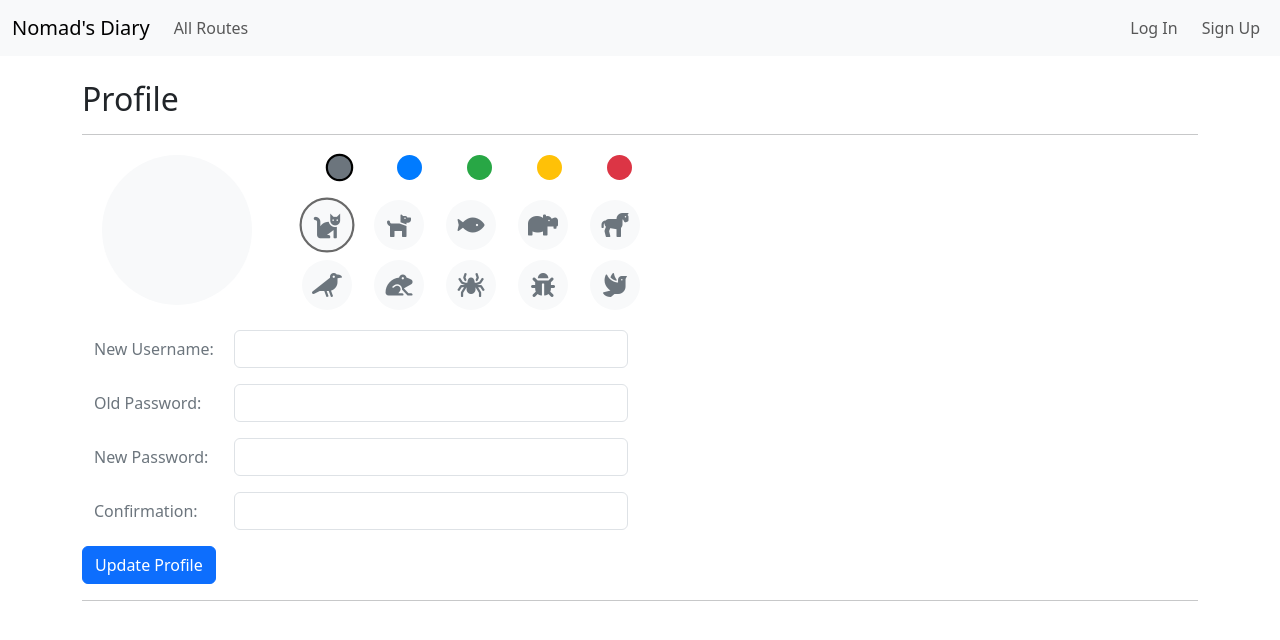
After one commit to ChelovechKo/journey, a Django app: template diary/templates/diary/profile.html in a window 1280 px wide. The commit adds this page. Shown: the top 640 px of the page. Run offline with Django 3.2, Linux system fonts and the light colour scheme; the template is opened without the code that fills it, so the values that code supplies are empty.

Commit message:
add Edit Profile

```diff
--- a/diary/models.py
+++ b/diary/models.py
@@ -5,8 +5,8 @@ from django.db import models
 class User(AbstractUser):
     id = models.AutoField(primary_key=True)
     avatar = models.ImageField(upload_to='avatars/', blank=True, null=True) # User's image
-    selected_icon = models.CharField(max_length=50, null=True, blank=True)  # Default icon
-    selected_color = models.CharField(max_length=7, null=True, blank=True)  # Default color
+    selected_icon = models.CharField(max_length=50, null=True, blank=True, default="fa fa-cat")
+    selected_color = models.CharField(max_length=7, null=True, blank=True, default="#6c757d")
 
     def __str__(self):
         return self.username
--- a/diary/static/diary/styles.css
+++ b/diary/static/diary/styles.css
@@ -1,7 +1,3 @@
-.body{
-    margin: 20px;
-}
-
 /* Avatar upload*/
 .avatar-section {
     display: flex;
@@ -129,3 +125,17 @@
     border-color: dimgray;
     border-radius: 50%;
 }
+
+/* Dropdown Menu */
+.dropdown-item {
+    padding: 8px 16px;
+    font-size: 14px;
+}
+
+.dropdown-menu {
+    min-width: 180px;
+}
+
+.nav-link.dropdown-toggle {
+    cursor: pointer;
+}
--- a/diary/templates/diary/layout.html
+++ b/diary/templates/diary/layout.html
@@ -38,7 +38,8 @@
 
                         {% if user.is_authenticated %}
                             <!-- if user is auth -->
-                            <li class="nav-item">
+                            <li class="nav-item dropdown">
+                                <a class="nav-link dropdown-toggle d-flex align-items-center" href="#" id="userDropdown" role="button" data-bs-toggle="dropdown" aria-expanded="false">
                                     {% if user.avatar %}
                                         <!-- Users's avatar -->
                                         <img src="{{ user.avatar.url }}" alt="Avatar" class="rounded-circle"
@@ -48,24 +49,29 @@
                                     {% else %}
                                         <i class="fa fa-user-circle fa-2x text-secondary" style="margin-right: 10px;"></i>
                                     {% endif %}
+                                </a>
+                                <ul class="dropdown-menu dropdown-menu-end" aria-labelledby="userDropdown">
+                                    <li><a class="dropdown-item" href="#">My Places</a></li>
+                                    <li><a class="dropdown-item" href="#">My Routes</a></li>
+                                    <li><a class="dropdown-item" href="{% url 'profile' %}">My Profile</a></li>
+                                    <li><hr class="dropdown-divider"></li>
+                                    <li><a class="dropdown-item text-danger" href="{% url 'logout' %}">Log Out</a></li>
+                                </ul>
                             </li>
                             <li class="nav-item">
                                 <span class="navbar-text me-3">
                                     {{ user.username }}
                                 </span>
                             </li>
-                            <li class="nav-item">
-                                <a class="nav-link btn btn-outline-info" href="{% url 'logout' %}">Log Out</a>
-                            </li>
 
                         {% else %}
 
                             <!-- if user is not auth -->
                             <li class="nav-item">
-                                <a class="nav-link btn btn-outline-success me-2" href="{% url 'login' %}">Log In</a>
+                                <a class="nav-link btn me-2" href="{% url 'login' %}">Log In</a>
                             </li>
                             <li class="nav-item">
-                                <a class="nav-link btn btn-primary" href="{% url 'register' %}">Sign Up</a>
+                                <a class="nav-link btn" href="{% url 'register' %}">Sign Up</a>
                             </li>
 
                         {% endif %}
@@ -74,7 +80,7 @@
             </div>
           </nav>
 
-        <div class="body">
+        <div class="body mx-5 my-3">
             {% block body %}
             {% endblock %}
         </div>
--- /dev/null
+++ b/diary/templates/diary/profile.html
@@ -0,0 +1,130 @@
+{% extends "diary/layout.html" %}
+
+{% block body %}
+<div class="container mt-4">
+    <h2>Profile</h2>
+    <hr>
+
+    <!-- Flash Messages -->
+    {% if messages %}
+        {% for message in messages %}
+            <div class="alert alert-{{ message.tags }}">{{ message }}</div>
+        {% endfor %}
+    {% endif %}
+
+    <!-- Profile Update Form -->
+    <form method="post" action="{% url 'profile' %}" enctype="multipart/form-data">
+        {% csrf_token %}
+
+        <!-- hidden for save icon -->
+        <input type="hidden" id="selectedIconInput" name="selectedIconInput" value="{{ user.selected_icon }}">
+        <input type="hidden" id="selectedColorInput" name="selectedColorInput" value="{{ user.selected_color }}">
+
+        <!-- field for avatar upload -->
+        <div class="avatar-section">
+            <div class="avatar-upload">
+                <input type="file" id="avatarInput" name="avatar" style="display: none;" accept="image/*">
+                <label for="avatarInput" class="avatar-circle">
+                    {% if user.avatar %}
+                        <img id="avatarPreview" src="{{ user.avatar.url }}" alt="Avatar Preview" style="display: block;">
+                    {% else %}
+                        <img id="avatarPreview" src="" alt="Avatar Preview" style="display: none;">
+                    {% endif %}
+
+                    {% if user.avatar %}
+                        <i id="avatarIcon" style="display: none;"></i>
+                    {% else %}
+                        <i id="avatarIcon" class="{{ user.selected_icon }} fa-2x" style="color: {{ user.selected_color }}; display: block;"></i>
+                    {% endif %}
+                    <div class="camera-icon">
+                        <i class="fa fa-camera"></i>
+                    </div>
+                </label>
+            </div>
+
+            <div class="icons-grid">
+                <!-- Colors -->
+                <div class="color-icons">
+                    <div class="color-icon selected-color" data-color="#6c757d" style="background-color: #6c757d;"></div>
+                    <div class="color-icon" data-color="#007bff" style="background-color: #007bff;"></div>
+                    <div class="color-icon" data-color="#28a745" style="background-color: #28a745;"></div>
+                    <div class="color-icon" data-color="#ffc107" style="background-color: #ffc107;"></div>
+                    <div class="color-icon" data-color="#dc3545" style="background-color: #dc3545;"></div>
+                </div>
+
+                <!-- Animals -->
+                <div class="animal-icons">
+                    <div class="animal-icon selected-icon" data-animal="fa fa-cat"><i class="fa fa-cat"></i></div>
+                    <div class="animal-icon" data-animal="fa fa-dog"><i class="fa fa-dog"></i></div>
+                    <div class="animal-icon" data-animal="fa fa-fish"><i class="fa fa-fish"></i></div>
+                    <div class="animal-icon" data-animal="fa fa-hippo"><i class="fa fa-hippo"></i></div>
+                    <div class="animal-icon" data-animal="fa fa-horse"><i class="fa fa-horse"></i></div>
+                    <div class="animal-icon" data-animal="fa fa-crow"><i class="fa fa-crow"></i></div>
+                    <div class="animal-icon" data-animal="fa fa-frog"><i class="fa fa-frog"></i></div>
+                    <div class="animal-icon" data-animal="fa fa-spider"><i class="fa fa-spider"></i></div>
+                    <div class="animal-icon" data-animal="fa fa-bug"><i class="fa fa-bug"></i></div>
+                    <div class="animal-icon" data-animal="fa fa-dove"><i class="fa fa-dove"></i></div>
+                </div>
+            </div>
+        </div>
+
+        <div class="container w-50 ms-0">
+            <!-- New Username -->
+            <div class="row mb-3 align-items-center">
+                <label for="username" class="col-sm-3 col-form-label text-secondary text-nowrap">New Username:</label>
+                <div class="col-sm-9">
+                    <input type="text" class="form-control" id="username" name="username" value="{{ user.username }}">
+                </div>
+            </div>
+
+            <!-- Old Password -->
+            <div class="row mb-3 align-items-center">
+                <label for="old_password" class="col-sm-3 col-form-label text-secondary text-nowrap">Old Password:</label>
+                <div class="col-sm-9">
+                    <input type="password" class="form-control" name="old_password" id="old_password">
+                </div>
+            </div>
+
+            <!-- New Password -->
+            <div class="row mb-3 align-items-center">
+                <label for="new_password" class="col-sm-3 col-form-label text-secondary text-nowrap">New Password:</label>
+                <div class="col-sm-9">
+                    <input type="password" class="form-control" name="new_password" id="new_password">
+                </div>
+            </div>
+
+            <!-- Password Confirmation -->
+            <div class="row mb-3 align-items-center">
+                <label for="password_confirmation" class="col-sm-3 col-form-label text-secondary text-nowrap">Confirmation:</label>
+                <div class="col-sm-9">
+                    <input type="password" class="form-control" name="password_confirmation" id="password_confirmation">
+                </div>
+            </div>
+        </div>
+
+        <button type="submit" class="btn btn-primary">Update Profile</button>
+
+        <hr>
+    </form>
+</div>
+
+<script>
+    // Handle icon and color selection logic
+    document.addEventListener('DOMContentLoaded', function () {
+        const animalIcons = document.querySelectorAll(".animal-icon");
+        const colorIcons = document.querySelectorAll(".color-icon");
+
+        animalIcons.forEach(icon => {
+            icon.addEventListener("click", () => {
+                document.querySelector("#selectedIconInput").value = icon.getAttribute("data-animal");
+            });
+        });
+
+        colorIcons.forEach(color => {
+            color.addEventListener("click", () => {
+                document.querySelector("#selectedColorInput").value = color.getAttribute("data-color");
+            });
+        });
+    });
+</script>
+{% endblock %}
--- a/diary/urls.py
+++ b/diary/urls.py
@@ -9,7 +9,8 @@ urlpatterns = [
     path("login", views.login_view, name="login"),
     path("logout", views.logout_view, name="logout"),
     path("register", views.register, name="register"),
-    path('upload-avatar/', views.upload_avatar, name='upload-avatar'),
+    path("upload-avatar/", views.upload_avatar, name='upload-avatar'),
+    path("profile/", views.profile, name="profile"),
 ]
 
 if settings.DEBUG:
```
Also changed, not shown: diary/templates/diary/login.html (+7 -1 lines), diary/templates/diary/register.html (+9 -1 lines), diary/views.py (+66 -4 lines), diary/migrations/0005_alter_user_selected_color_alter_user_selected_icon.py (added). Lines whose indentation alone changed are shown as unchanged.
